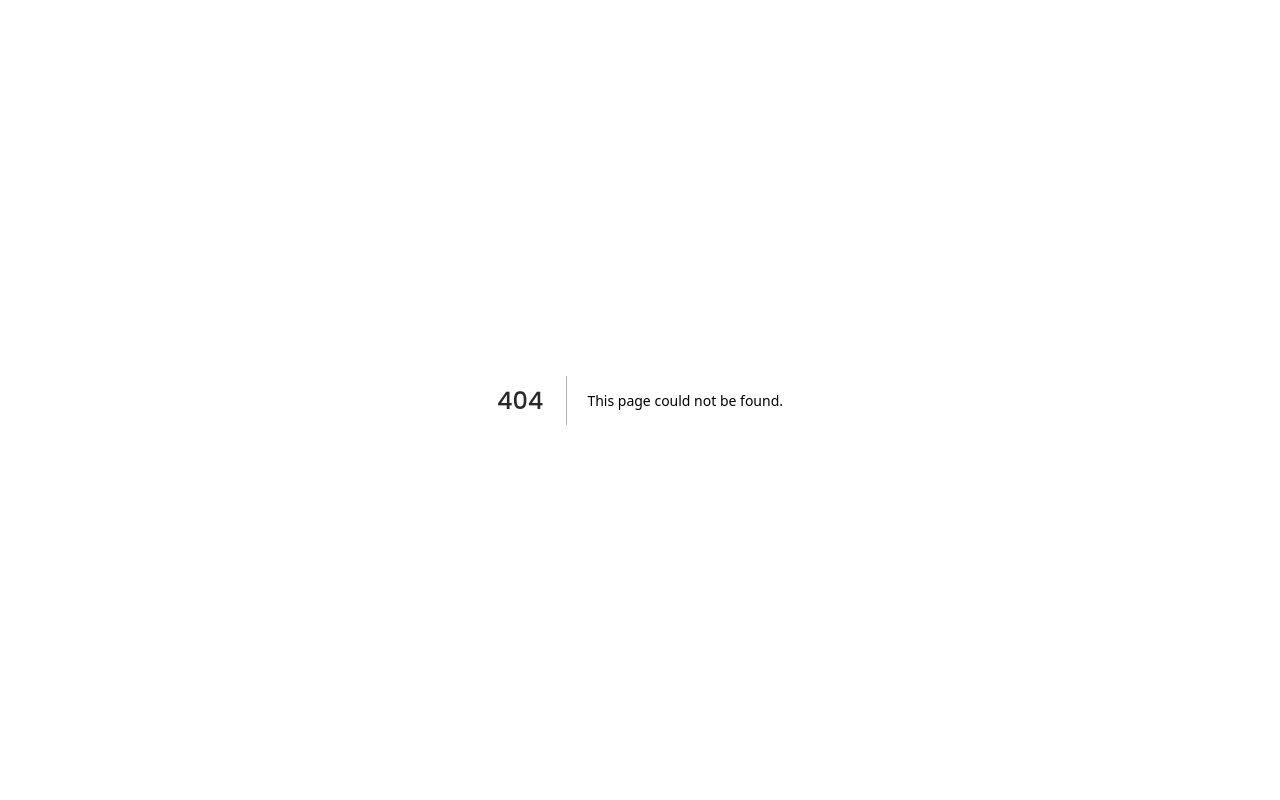
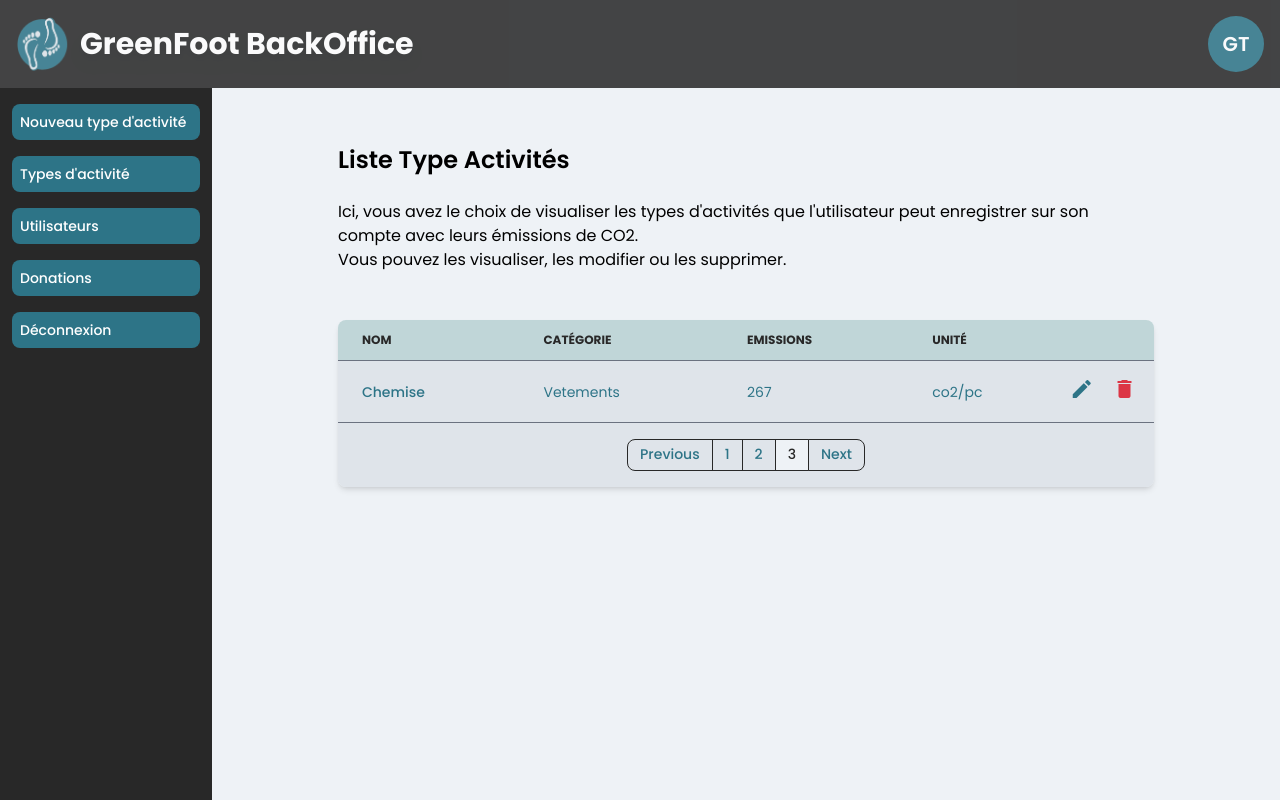
Before and after one commit to WildCodeSchool/2023-11-wns-bleu-g3, a Next.js app in the folder frontend/: page /admin/activities in a window 1280 px wide. Before the commit this address had no page. Built offline with nearby package versions, Linux system fonts and the light colour scheme.

Commit message:
pagination query done

```diff
--- a/frontend/src/components/side-admin.tsx
+++ b/frontend/src/components/side-admin.tsx
@@ -14,7 +14,7 @@ export default function SideAdmin({ isOpen }: { isOpen: any }) {
       <div className=" px-3 py-4 bg-anchor flex flex-col justify-between h-full">
         <ul className="flex flex-col gap-4">
           <SideAdminItem href="#" name="Nouveau type d'activité" />
-          <SideAdminItem href="#" name="Types d'activité" />
+          <SideAdminItem href="/admin/activities" name="Types d'activité" />
           <SideAdminItem href="#" name="Utilisateurs" />
           <SideAdminItem href="#" name="Donations" />
           <SideAdminItem href="#" name="Déconnexion" />
--- /dev/null
+++ b/frontend/src/components/table-admin-activities.tsx
@@ -0,0 +1,108 @@
+import Icon from "@/components/icon";
+
+export default function TableActivities() {
+
+
+
+
+
+
+
+  return (
+    <div className="relative  overflow-x-auto shadow-md m-auto my-12 sm:rounded-lg w-4/5">
+      <table className="w-full text-sm text-left  rtl:text-right text-gray-500 ">
+        <thead className="text-xs  uppercase bg-shore  text-anchor">
+          <tr>
+            <th scope="col" className="px-6 py-3">
+              Nom
+            </th>
+            <th scope="col" className="px-6 py-3">
+              Catégorie
+            </th>
+            <th scope="col" className="px-6 py-3">
+              Emissions
+            </th>
+            <th scope="col" className="px-6 py-3">
+              Unité
+            </th>
+            <th scope="col" className="px-2 py-3"></th>
+            <th scope="col" className="px-2 py-3"></th>
+          </tr>
+        </thead>
+        <tbody>
+          <tr className=" border-t border-gray-500 bg-pearl text-reef  hover:bg-shore hover:text-anchor">
+            <th
+              scope="row"
+              className="px-6 py-4 font-medium  whitespace-nowrap "
+            >
+              Chemise
+            </th>
+
+            <td className="px-6 py-4">Vetements</td>
+            <td className="px-6 py-4">267</td>
+            <td className="px-6 py-4">co2/pc</td>
+            <td className=" py-4">
+              <a href="#" className="font-medium text-anchor hover:underline ">
+                <Icon name="edit" size="" color="reef" />
+              </a>
+            </td>
+            <td className=" py-4">
+              <a href="#" className="font-medium text-error hover:underline">
+                <Icon name="delete" size="" color="" />
+              </a>
+            </td>
+          </tr>
+        </tbody>
+      </table>
+      <nav
+        className="flex bg-pearl text-reef items-center flex-column flex-wrap md:flex-row justify-between pt-4  border-t border-gray-500"
+        aria-label="Table navigation"
+      >
+        <ul className="inline-flex m-auto mb-4  -space-x-px rtl:space-x-reverse text-sm h-8">
+          <li>
+            <a
+              href="#"
+              className="flex items-center justify-center px-3 h-8 ms-0 leading-tight  bg-pearl text-reef border border-anchor rounded-s-lg  font-medium  hover:bg-reef hover:text-white"
+            >
+              Previous
+            </a>
+          </li>
+          <li>
+            <a
+              href="#"
+              className="flex items-center justify-center px-3 h-8  leading-tight  bg-pearl text-reef border border-anchor   font-medium  hover:bg-reef hover:text-white"
+            >
+              1
+            </a>
+          </li>
+          <li>
+            <a
+              href="#"
+              className="flex items-center justify-center px-3 h-8  leading-tight  bg-pearl text-reef border border-anchor   font-medium  hover:bg-reef hover:text-white"
+            >
+              2
+            </a>
+          </li>
+          <li>
+            <a
+              href="#"
+              aria-current="page"
+              className="flex items-center justify-center px-3 h-8  leading-tight  bg-lightPearl text-anchor border border-anchor   font-medium  hover:bg-shore hover:text-white"
+            >
+              3
+            </a>
+          </li>
+
+          <li>
+            <a
+              href="#"
+              className="rounded-e-lg  flex items-center justify-center px-3 h-8  leading-tight  bg-pearl text-reef border border-anchor   font-medium  hover:bg-reef hover:text-white"
+            >
+              Next
+            </a>
+          </li>
+        </ul>
+      </nav>
+    </div>
+  );
+}
--- a/frontend/src/graphql/generated/schema.ts
+++ b/frontend/src/graphql/generated/schema.ts
@@ -130,6 +130,7 @@ export type Query = {
   __typename?: 'Query';
   MotoEngine: Array<Scalars['String']>;
   getActivitiesTypes: Array<ActivityType>;
+  getActivitiesTypesPagination: Array<ActivityType>;
   getActivityTypesById: ActivityType;
   getCategories: Array<Scalars['String']>;
   getFuelTypes: Array<Scalars['String']>;
@@ -137,6 +138,12 @@ export type Query = {
   getVehicleDecade: Array<Scalars['String']>;
   getVehicleTypes: Array<Scalars['String']>;
   profile: User;
+};
+
+
+export type QueryGetActivitiesTypesPaginationArgs = {
+  limit?: InputMaybe<Scalars['Int']>;
+  offset?: InputMaybe<Scalars['Int']>;
 };
 
 
@@ -194,6 +201,14 @@ export type Vehicle_Attr_Input = {
   vehicleDecade?: InputMaybe<Scalars['String']>;
   vehicleType?: InputMaybe<Scalars['String']>;
 };
+
+export type GetActivitiesTypesPaginationQueryVariables = Exact<{
+  limit?: InputMaybe<Scalars['Int']>;
+  offset?: InputMaybe<Scalars['Int']>;
+}>;
+
+
+export type GetActivitiesTypesPaginationQuery = { __typename?: 'Query', getActivitiesTypesPagination: Array<{ __typename?: 'ActivityType', category: string, emissions: number, id: number, name: string, unit: string }> };
 
 export type ConfirmEmailMutationVariables = Exact<{
   emailToken: Scalars['String'];
@@ -256,6 +271,51 @@ export type UpdateProfileMutationVariables = Exact<{
 export type UpdateProfileMutation = { __typename?: 'Mutation', updateProfile: { __typename?: 'User', id: number, email: string, nickname: string, firstName?: string | null, lastName?: string | null, avatarUrl?: string | null } };
 
 
+export const GetActivitiesTypesPaginationDocument = gql`
+    query GetActivitiesTypesPagination($limit: Int, $offset: Int) {
+  getActivitiesTypesPagination(limit: $limit, offset: $offset) {
+    category
+    emissions
+    id
+    name
+    unit
+  }
+}
+    `;
+
+/**
+ * __useGetActivitiesTypesPaginationQuery__
+ *
+ * To run a query within a React component, call `useGetActivitiesTypesPaginationQuery` and pass it any options that fit your needs.
+ * When your component renders, `useGetActivitiesTypesPaginationQuery` returns an object from Apollo Client that contains loading, error, and data properties
+ * you can use to render your UI.
+ *
+ * @param baseOptions options that will be passed into the query, supported options are listed on: https://www.apollographql.com/docs/react/api/react-hooks/#options;
+ *
+ * @example
+ * const { data, loading, error } = useGetActivitiesTypesPaginationQuery({
+ *   variables: {
+ *      limit: // value for 'limit'
+ *      offset: // value for 'offset'
+ *   },
+ * });
+ */
+export function useGetActivitiesTypesPaginationQuery(baseOptions?: Apollo.QueryHookOptions<GetActivitiesTypesPaginationQuery, GetActivitiesTypesPaginationQueryVariables>) {
+        const options = {...defaultOptions, ...baseOptions}
+        return Apollo.useQuery<GetActivitiesTypesPaginationQuery, GetActivitiesTypesPaginationQueryVariables>(GetActivitiesTypesPaginationDocument, options);
+      }
+export function useGetActivitiesTypesPaginationLazyQuery(baseOptions?: Apollo.LazyQueryHookOptions<GetActivitiesTypesPaginationQuery, GetActivitiesTypesPaginationQueryVariables>) {
+          const options = {...defaultOptions, ...baseOptions}
+          return Apollo.useLazyQuery<GetActivitiesTypesPaginationQuery, GetActivitiesTypesPaginationQueryVariables>(GetActivitiesTypesPaginationDocument, options);
+        }
+export function useGetActivitiesTypesPaginationSuspenseQuery(baseOptions?: Apollo.SuspenseQueryHookOptions<GetActivitiesTypesPaginationQuery, GetActivitiesTypesPaginationQueryVariables>) {
+          const options = {...defaultOptions, ...baseOptions}
+          return Apollo.useSuspenseQuery<GetActivitiesTypesPaginationQuery, GetActivitiesTypesPaginationQueryVariables>(GetActivitiesTypesPaginationDocument, options);
+        }
+export type GetActivitiesTypesPaginationQueryHookResult = ReturnType<typeof useGetActivitiesTypesPaginationQuery>;
+export type GetActivitiesTypesPaginationLazyQueryHookResult = ReturnType<typeof useGetActivitiesTypesPaginationLazyQuery>;
+export type GetActivitiesTypesPaginationSuspenseQueryHookResult = ReturnType<typeof useGetActivitiesTypesPaginationSuspenseQuery>;
+export type GetActivitiesTypesPaginationQueryResult = Apollo.QueryResult<GetActivitiesTypesPaginationQuery, GetActivitiesTypesPaginationQueryVariables>;
 export const ConfirmEmailDocument = gql`
     mutation ConfirmEmail($emailToken: String!) {
   confirmEmail(emailToken: $emailToken)
--- a/frontend/src/layouts/layout-admin.tsx
+++ b/frontend/src/layouts/layout-admin.tsx
@@ -7,7 +7,7 @@ export default function LayoutAdmin({ children }: { children: any }) {
   return (
     <>
       <TopbarAdmin isOpen={isOpen} setIsOpen={setIsOpen} />
-      <main className="flex justify-between h-full">
+      <main className="flex justify-between bg-lightPearl h-full">
         <SideAdmin isOpen={isOpen} />
         <div className="p-4 md:p-6 w-full absolute md:relative">{children}</div>
       </main>
--- a/frontend/src/middleware.ts
+++ b/frontend/src/middleware.ts
@@ -25,5 +25,6 @@ export async function middleware(request: NextRequest) {
 
 // See "Matching Paths" below to learn more
 export const config = {
+  // matcher: [],
   matcher: ["/admin/:path*", "/dashboard", "/profile"],
 };
--- /dev/null
+++ b/frontend/src/pages/admin/activities.tsx
@@ -0,0 +1,23 @@
+import LayoutAdmin from "@/layouts/layout-admin";
+import TableActivities from "@/components/table-admin-activities";
+
+
+export default function Activities() {
+  return (
+    <LayoutAdmin>
+
+      <div className="m-auto w-4/5">
+        <h2 className="text-2xl  font-semibold mt-8">Liste Type Activités</h2>
+        <br />
+        <p>
+          Ici, vous avez le choix de visualiser les types d'activités que
+          l'utilisateur peut enregistrer sur son compte avec leurs émissions de
+          CO2.{" "}
+        </p>
+        <p>Vous pouvez les visualiser, les modifier ou les supprimer.</p>
+      </div>
+    <TableActivities/>
+
+    </LayoutAdmin>
+  );
+}
```
Also changed, not shown: frontend/src/graphql/AdminTableActivities.gql (added, +9 -0 lines).
